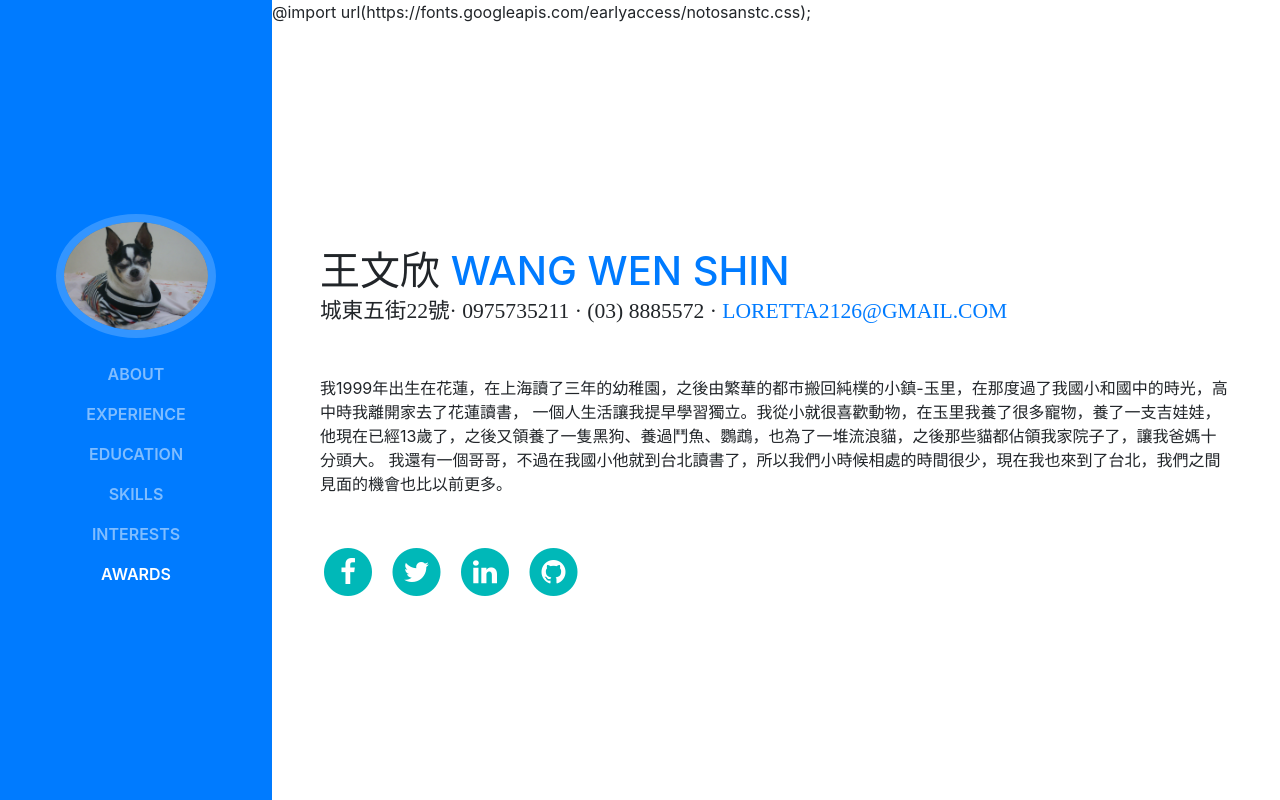
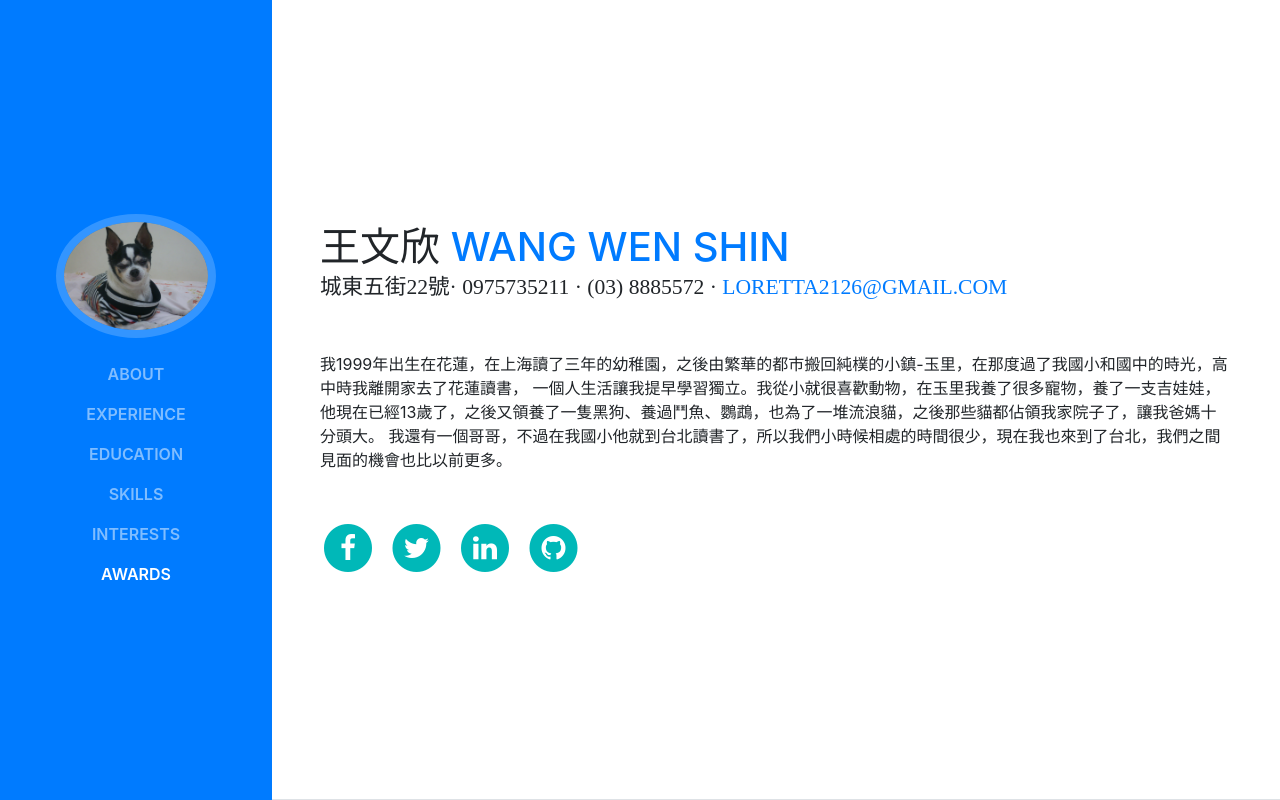
Before and after one commit to loretta2126/loretta2126.github.io, a website with bundled scripts: page index.html in a window 1280 px wide. Shown: the top 800 px of the page. Built offline with nearby package versions, Linux system fonts and the light colour scheme; a web font is replaced by a local one.

Commit message:
Add files via upload

```diff
--- a/index.html
+++ b/index.html
@@ -16,7 +16,6 @@
     <!-- Custom fonts for this template -->
     <link href="https://fonts.googleapis.com/css?family=Saira+Extra+Condensed:100,200,300,400,500,600,700,800,900" rel="stylesheet">
     <link href="https://fonts.googleapis.com/css?family=Open+Sans:300,300i,400,400i,600,600i,700,700i,800,800i" rel="stylesheet">
-    @import url(https://fonts.googleapis.com/earlyaccess/notosanstc.css);
     <link href="vendor/font-awesome/css/font-awesome.min.css" rel="stylesheet">
     <link href="vendor/devicons/css/devicons.min.css" rel="stylesheet">
     <link href="vendor/simple-line-icons/css/simple-line-icons.css" rel="stylesheet">
@@ -25,6 +24,7 @@
     <link href="css/resume.css" rel="stylesheet">
 	<link href="css/myresume.css" rel="stylesheet">
 	<link href="css/timeline_resume.css" rel="stylesheet" id="bootstrap-css">
+	<link href="css/myImg.css" rel="stylesheet" id="bootstrap-css">
 
   </head>
 
@@ -118,7 +118,7 @@
 
       <section class="resume-section p-3 p-lg-5 d-flex flex-column" id="experience">
 
-   <div class="page-header">
+    <div class="page-header">
         <h1 id="timeline">經驗Experience</h1>
     </div>
     <ul class="timeline">
@@ -165,6 +165,8 @@
 			But unfortunately each time I follow the tour group and cannot be in-depth travel. So I decide to arrange a trip by myself
           </div>
       </div>
+
+
 
       </section>
 
```
